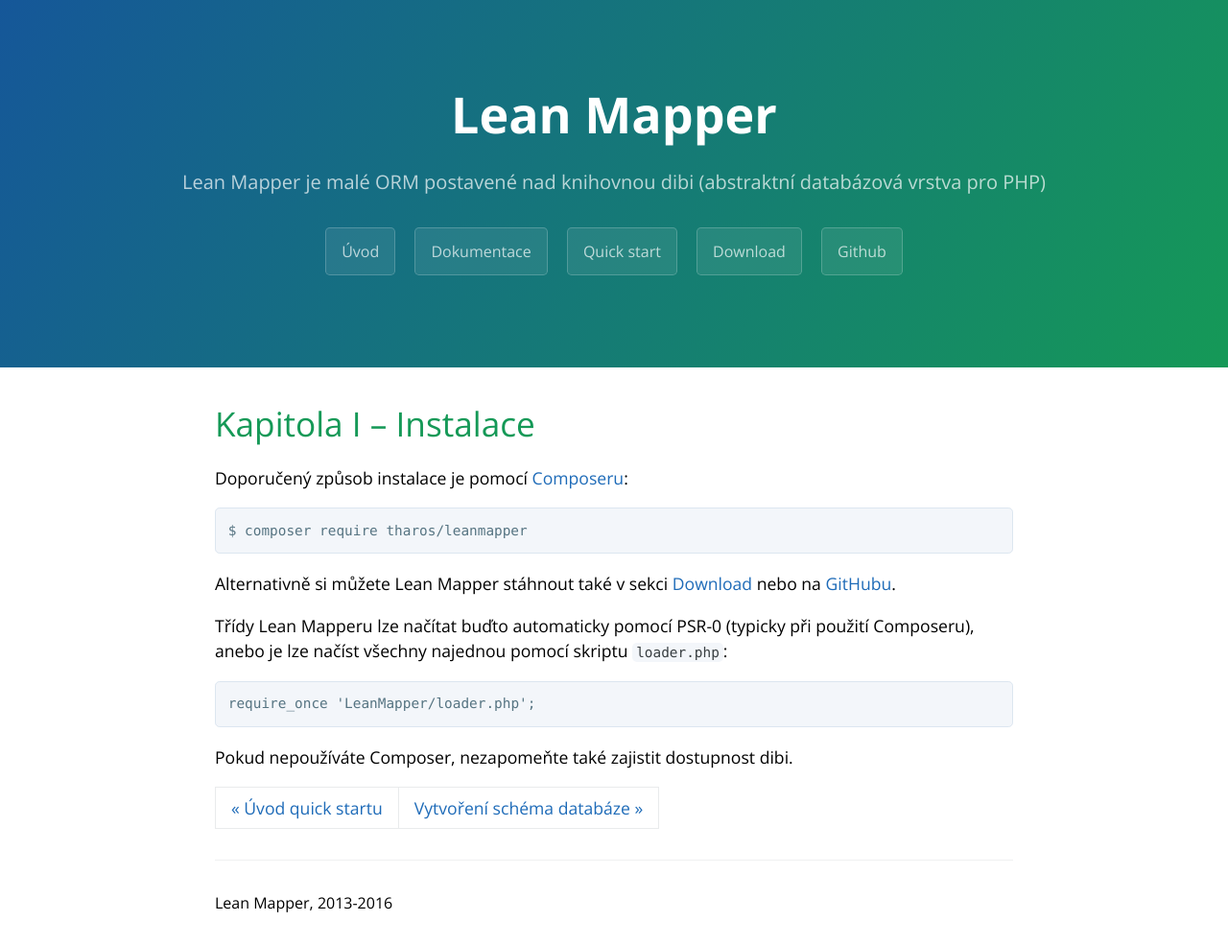
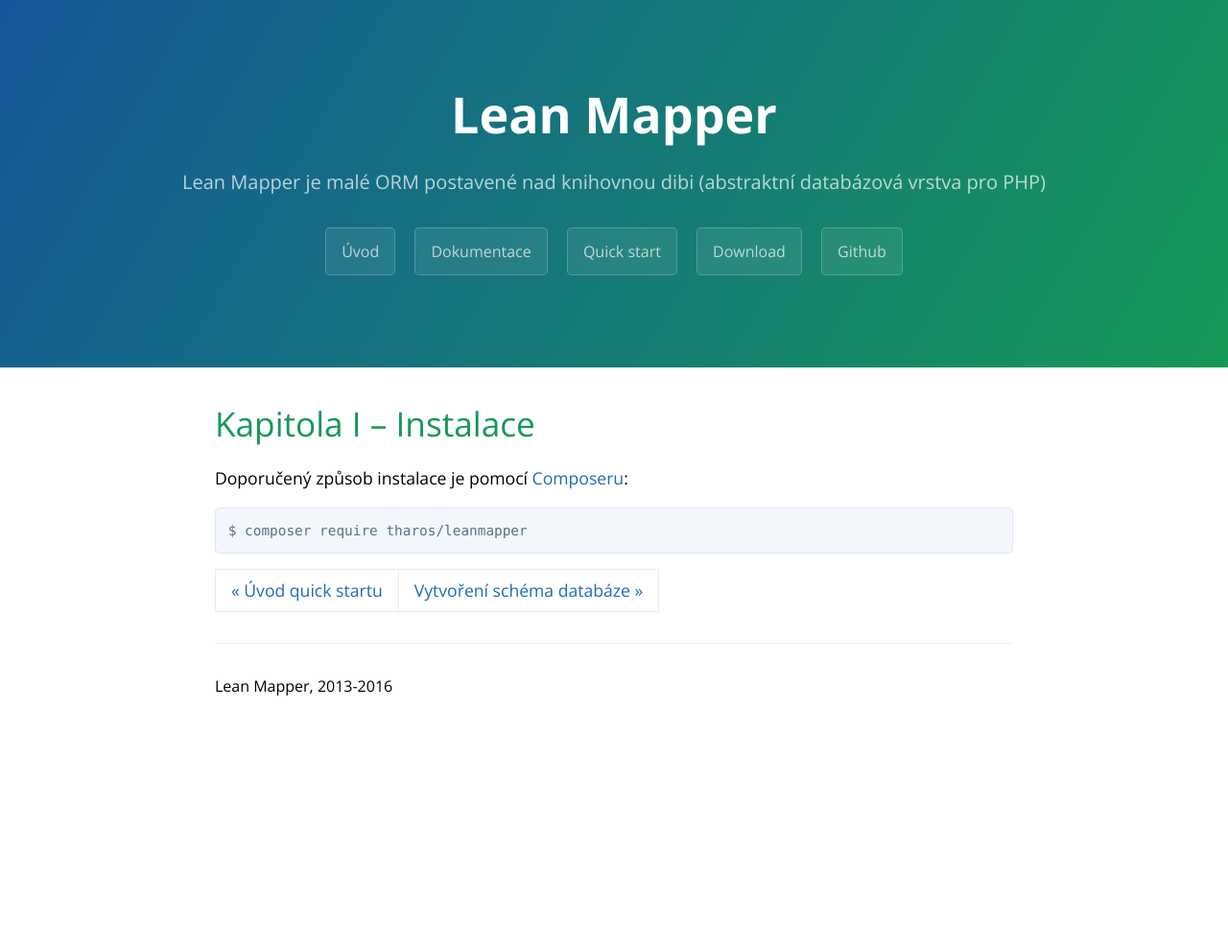
Before and after one commit to LeanMapper/LeanMapper.github.io, a Jekyll site: the page built from cs/quick-start/kapitola-1.md, in a window 1280 px wide. Shown: the whole page at 96% size. Built offline with Jekyll 4.4.1, drawn with Linux system fonts in a browser that asks for light colours; after the commit the page ends 900 px from its top, so only the background shows below that.

Commit message:
quickstar: removed unsupported installation via loader.php

````diff
--- a/cs/quick-start/kapitola-1.md
+++ b/cs/quick-start/kapitola-1.md
@@ -8,15 +8,4 @@ Doporučený způsob instalace je pomocí [Composeru](http://getcomposer.org/):
 $ composer require tharos/leanmapper
 ```
 
-Alternativně si můžete Lean Mapper stáhnout také v sekci [Download](/cs/download/) nebo na [GitHubu](https://github.com/Tharos/LeanMapper).
-
-Třídy Lean Mapperu lze načítat buďto automaticky pomocí PSR-0 (typicky při použití Composeru), anebo je lze načíst všechny najednou pomocí skriptu `loader.php`:
-
-``` php
-require_once 'LeanMapper/loader.php';
-```
-
-Pokud nepoužíváte Composer, nezapomeňte také zajistit dostupnost dibi.
-
-
 [« Úvod quick startu](/cs/quick-start/) | [Vytvoření schéma databáze »](/cs/quick-start/kapitola-2/)
````
